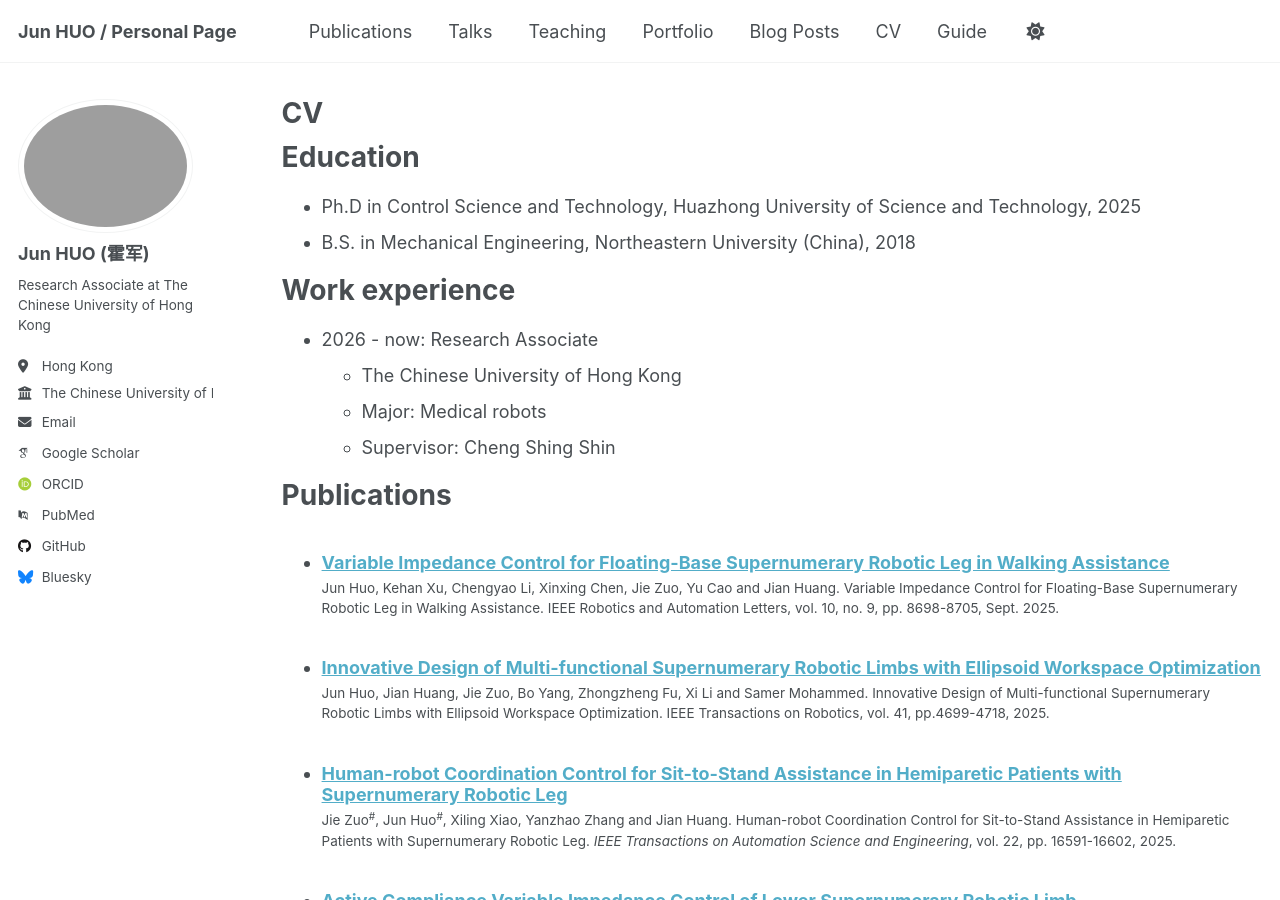
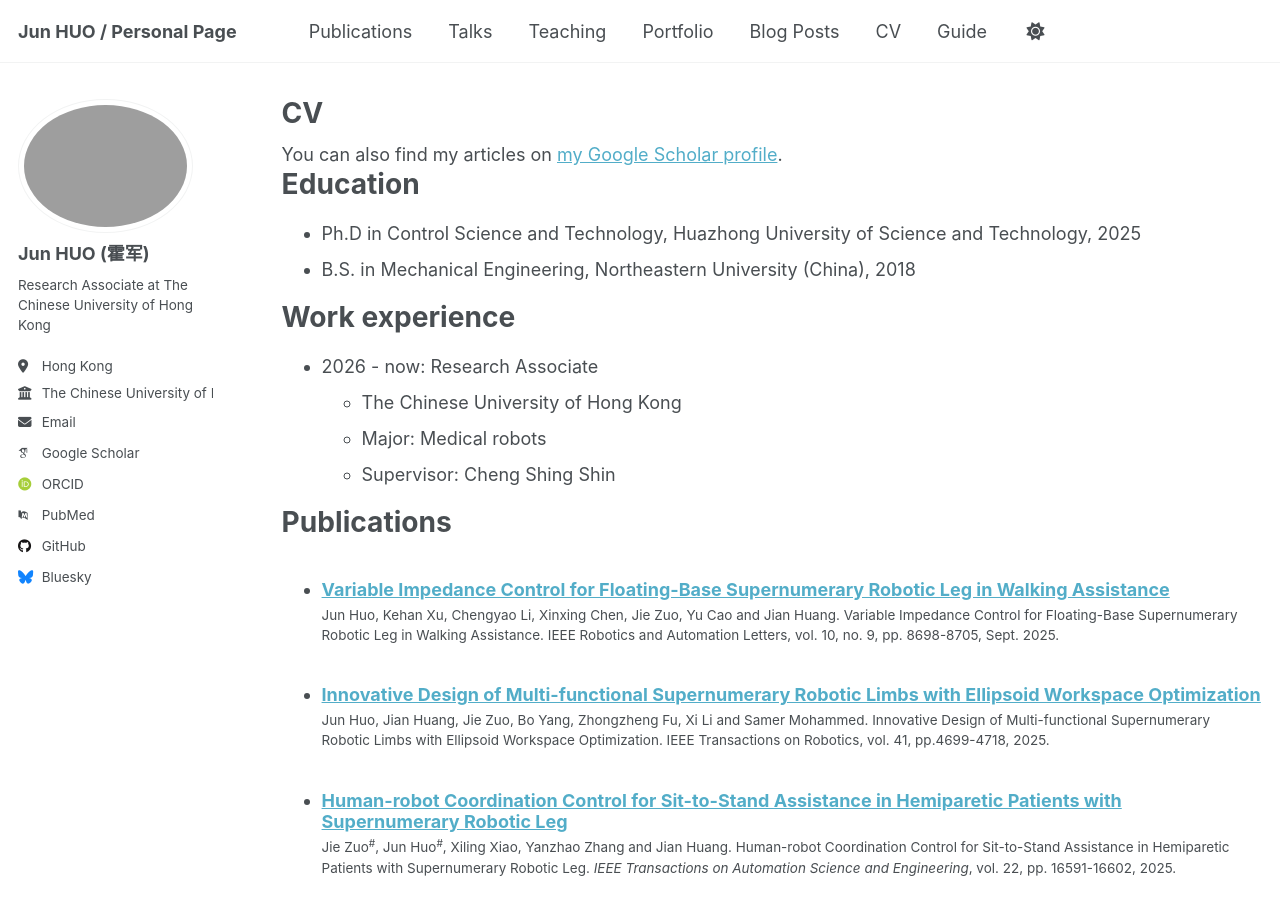
Before and after one commit to FokKwan/huojun.github.io, a Jekyll site: the page built from _pages/cv.md, in a window 1280 px wide and 900 px high. Built offline with Jekyll 4.4.1, drawn with Linux system fonts in a browser that asks for light colours; some web fonts are replaced; a script that is not in the unit is left out.

Commit message:
Update cv.md

```diff
--- a/_pages/cv.md
+++ b/_pages/cv.md
@@ -8,6 +8,10 @@ redirect_from:
 ---
 
 {% include base_path %}
+{% if site.author.googlescholar %}
+  <div class="wordwrap">You can also find my articles on <a href="https://github.com/FokKwan/huojun.github.io/blob/master/files/Academic_CV.pdf">my Google Scholar profile</a>.</div>
+{% endif %}
+
 
 Education
 ======
```
